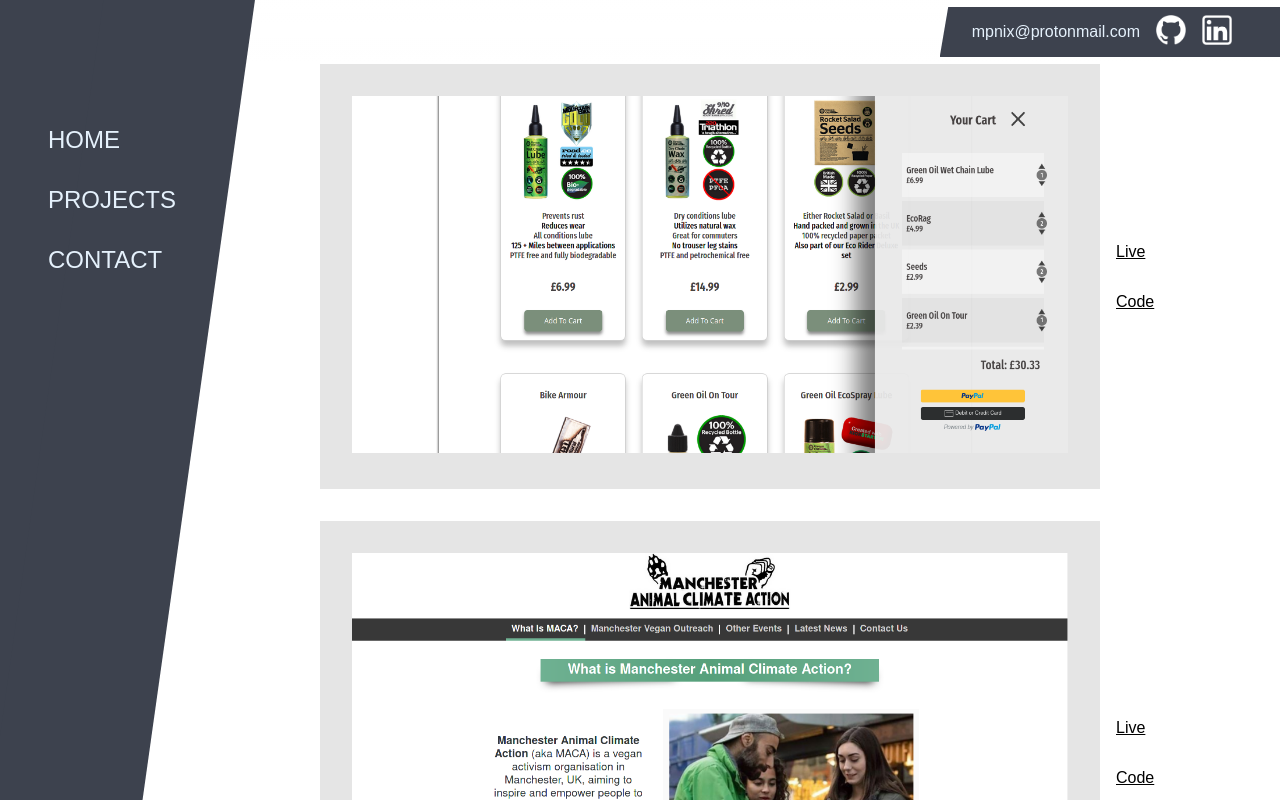
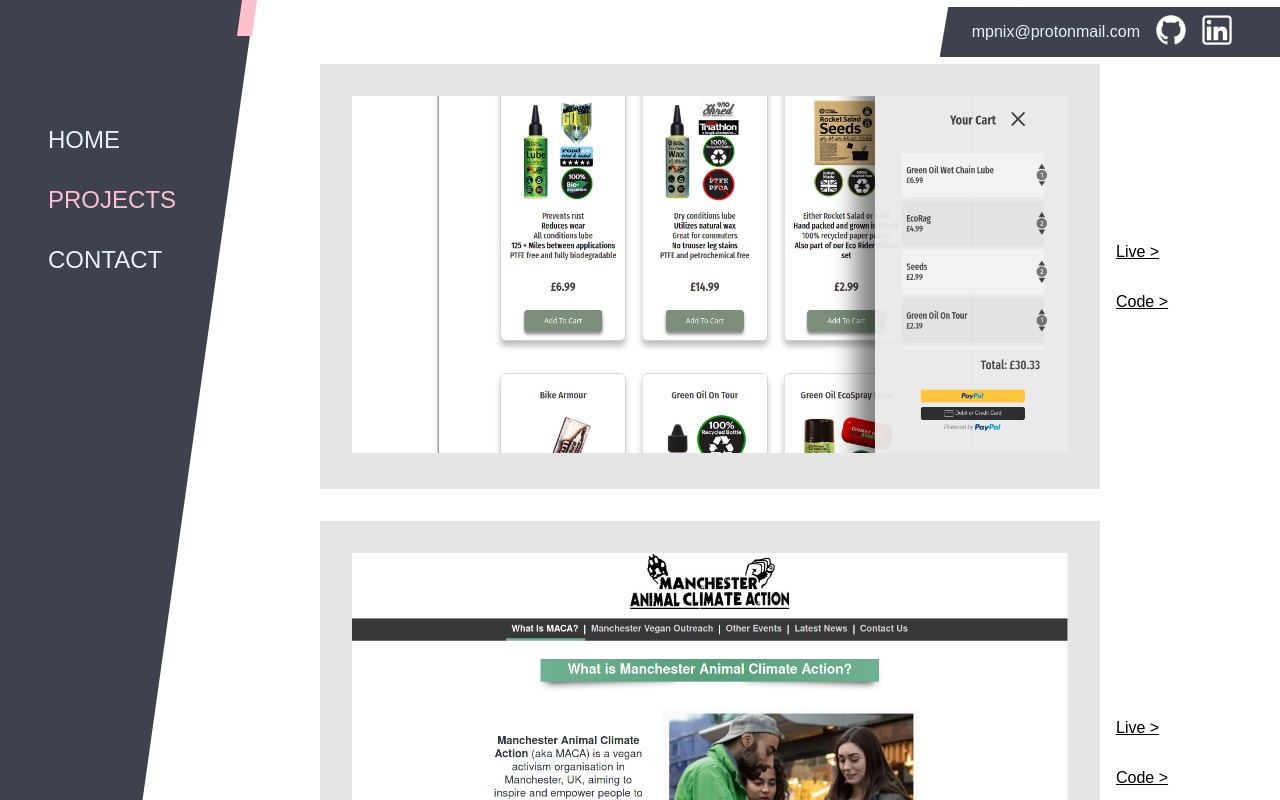
Before and after one commit to NixMichael/portfolio, a React (Create React App) app: page /projects in a window 1280 px wide. Shown: the top 800 px of the page. Built offline with nearby package versions, Linux system fonts and the light colour scheme; a web font is replaced by a local one.

Commit message:
Added new scroll bar

```diff
--- a/src/App.js
+++ b/src/App.js
@@ -1,14 +1,25 @@
+import { useEffect } from 'react'
 import { Switch, Route } from 'react-router-dom'
 import Menu from './components/Menu'
 import Header from './components/Header'
+import Scroller from './components/Scroller'
 import Home from './screens/Home'
 import Projects from './screens/Projects'
 import Contact from './screens/Contact'
 
 function App() {
+  // New scroll bar
+  useEffect(() => {
+    window.addEventListener('scroll', (e) => {
+      // document.getElementsByClassName('scroller-bar')[0].style.top = `${window.pageYOffset}px`
+      document.getElementsByClassName('scroller-bar')[0].style.top = `${(window.innerHeight / 430) * window.pageYOffset}px`
+    })
+  })
+
   return (
     <div className="App">
       <Header />
+      <Scroller />
       <Menu />
       <div className="main-content">
         <Switch>
--- a/src/components/Menu.js
+++ b/src/components/Menu.js
@@ -1,12 +1,12 @@
 import React from 'react'
-import { Link } from 'react-router-dom'
+import { NavLink } from 'react-router-dom'
 
 const Menu = () => {
 	return (
 		<div className='menu'>
-			<Link className='menu-item' to='/'>HOME</Link>
-			<Link className='menu-item' to='/projects'>PROJECTS</Link>
-			<Link className='menu-item' to='/contact'>CONTACT</Link>
+			<NavLink className='menu-item' activeClassName='active' to='/' exact>HOME</NavLink>
+			<NavLink className='menu-item' activeClassName='active' to='/projects'>PROJECTS</NavLink>
+			<NavLink className='menu-item' activeClassName='active' to='/contact'>CONTACT</NavLink>
 		</div>
 	)
 }
--- /dev/null
+++ b/src/components/Scroller.js
@@ -0,0 +1,10 @@
+import React from 'react'
+
+const Scroller = () => {
+    return (
+        <div className='scroller-bar'>
+        </div>
+    )
+}
+
+export default Scroller
--- a/src/screens/Projects.js
+++ b/src/screens/Projects.js
@@ -9,15 +9,15 @@
         	<div className='preview'>
 						<img src={GreenOil} alt='React Project' />
 					</div>
-					<div className='live'><a target='_blank' href=''>Live</a></div>
-					<div className='code'><a target='_blank' href='https://github.com/c0llid3r/green-oil'>Code</a></div>
+					<div className='live'><a target='_blank' href=''>Live &gt;</a></div>
+					<div className='code'><a target='_blank' href='https://github.com/c0llid3r/green-oil'>Code &gt;</a></div>
 				</div>
 				<div className='project-container'>
         	<div className='preview'>
 						<img src={MACA} alt='Vue Project' />
 					</div>
-					<div className='live'><a target='_blank' href=''>Live</a></div>
-					<div className='code'><a target='_blank' href='https://github.com/c0llid3r/maca-website'>Code</a></div>
+					<div className='live'><a target='_blank' href=''>Live &gt;</a></div>
+					<div className='code'><a target='_blank' href='https://github.com/c0llid3r/maca-website'>Code &gt;</a></div>
 				</div>
       </div>
     )
--- a/src/styles/index.css
+++ b/src/styles/index.css
@@ -1,12 +1,13 @@
 @import url('https://fonts.googleapis.com/css2?family=Sulphur+Point:wght@700&display=swap');
 
+/* Remove browser scrollbar */
 :root {
   -ms-overflow-style: none;  /* IE and Edge */
   scrollbar-width: none;  /* Firefox */
 }
 
 :root::-webkit-scrollbar {
-  display: none;
+  display: none;  /* Chrome, Safari and Opera */
 }
 
 * {
@@ -33,6 +34,17 @@
   min-height: 100vh;
   display: flex;
   justify-content: flex-end;
+}
+
+.scroller-bar {
+  position: fixed;
+  top: 0;
+  left: 237px;
+  width: 20px;
+  height: 36px;
+  background: pink;
+  z-index: 10;
+  clip-path: polygon(25% 0, 100% 0, 75% 100%, 0 100%);
 }
 
 .main-content {
@@ -170,6 +182,10 @@
     text-decoration: none;
   }
 
+  .active {
+    color: pink;
+  }
+
 }
 
 @media screen and (min-width: 2600px) {
```
